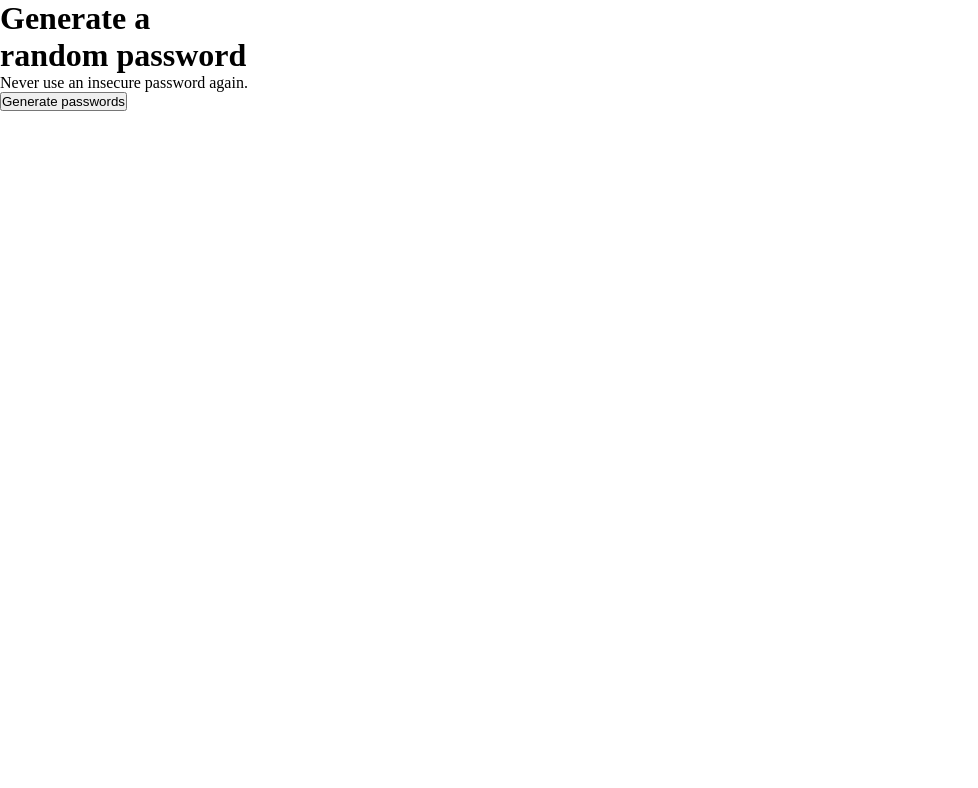
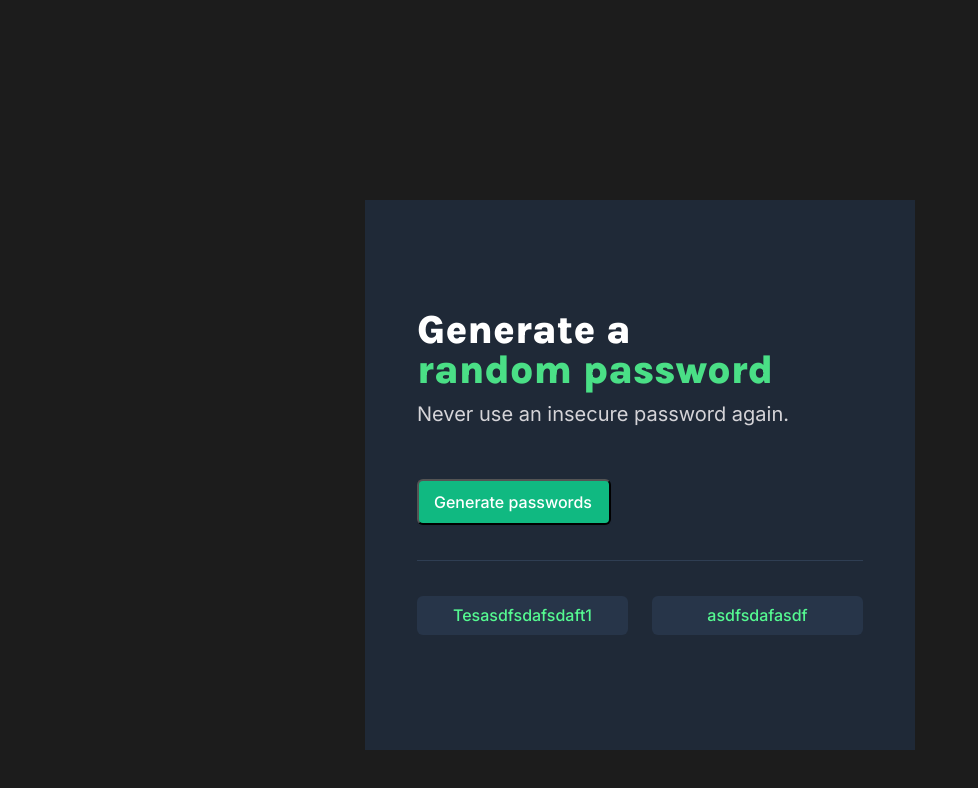
Before and after one commit to Illyrian1000/Password-Generator, a plain HTML site: page index.html in a window 1280 px wide. Shown: the whole page, without its empty margins (0-978 px from the left). Drawn offline with Linux system fonts and the light colour scheme.

Commit message:
completetd html and css

```diff
--- a/index.html
+++ b/index.html
@@ -5,21 +5,27 @@
     <meta http-equiv="X-UA-Compatible" content="IE=edge">
     <meta name="viewport" content="width=device-width, initial-scale=1.0">
     <link rel="stylesheet" href="styles.css">
+    <link rel="preconnect" href="https://fonts.googleapis.com">
+    <link rel="preconnect" href="https://fonts.gstatic.com" crossorigin>
+    <link href="https://fonts.googleapis.com/css2?family=Inter:wght@400;500&family=Karla:wght@800&display=swap" rel="stylesheet">
     <title>IP Pass Generator</title>
 </head>
 <body>
 
     <div class="mainContainer">
+
         <h1>Generate a <br> <span>random password</span></h1>
         <p>Never use an insecure password again.</p>
         <button>Generate passwords</button>
 
-        <div>
-            <div id="firstPassword" class="passwordOutput">
+        <div class="outputContainer">
+            <div class="passwordOutput">
+                <p id="firstPassword"> Tesasdfsdafsdaft1</p>
+            </div>
 
-            </div>
-            <div id="secondPassword" class="passwordOutput">
 
+            <div class="passwordOutput">
+                <p id="secondPassword" >asdfsdafasdf</p>
             </div>
         </div>
     </div>
--- a/styles.css
+++ b/styles.css
@@ -3,3 +3,98 @@
     padding: 0;
     text-decoration: none;
 }
+
+body{
+    background-color: #1C1C1C;
+}
+
+h1{
+    font-family:'Karla', sans-serif;
+    font-weight: 800;
+    margin-left: 52px;
+    margin-bottom: 10px;
+    padding-top: 110px;
+    font-size: 40px;
+    line-height: 40px;
+    color: white;
+    line-height: 40px;
+}
+
+span{
+    color:#4ADF86;
+}
+
+p{
+    font-family:'Inter', sans-serif;
+    margin-left: 52px;
+    color: #D5D4D8;
+    font-style: normal;
+    font-weight: 400;
+    font-size: 20px;
+    line-height: 28px;
+    margin-bottom: 51px;
+}
+
+button{
+    margin-left: 52px;
+    font-family: 'Inter';
+    font-style: normal;
+    font-weight: 500;
+    font-size: 16px;
+    line-height: 24px;
+    color: #FFFFFF;
+    background: #10B981;
+    padding: 9px 17px 9px 15px;
+    box-shadow: 0px 1px 2px rgba(0, 0, 0, 0.05);
+    border-radius: 6px;
+    margin-bottom: 35px;
+    cursor: pointer;
+}
+
+button:active{
+
+    background: #059669;
+}
+
+.mainContainer{
+    width: 550px;
+    height: 550px;
+    margin: auto;
+    background-color: #1F2937;
+    margin-top: 200px;
+}
+
+.outputContainer{
+    margin-left: 52px;
+    border-top: 1px solid #2F3E53;
+    width: 446px;
+    display: flex;
+    gap:24px;
+}
+
+.passwordOutput{
+    margin-top: 35px;
+    width: 211px;
+    height: 39px;
+    background: #273549;
+    border-radius: 6px;
+    cursor: pointer;
+    display: flex;
+    justify-content: center;
+}
+.passwordOutput:active{
+    background: #3d4d64;
+}
+
+#firstPassword, #secondPassword{
+
+    font-family: 'Inter';
+    font-style: normal;
+    font-weight: 500;
+    font-size: 16px;
+    line-height: 32px;
+    color: #55F991;
+    margin: 0;
+    text-align: center;
+    padding-top: 3px;
+}
```
